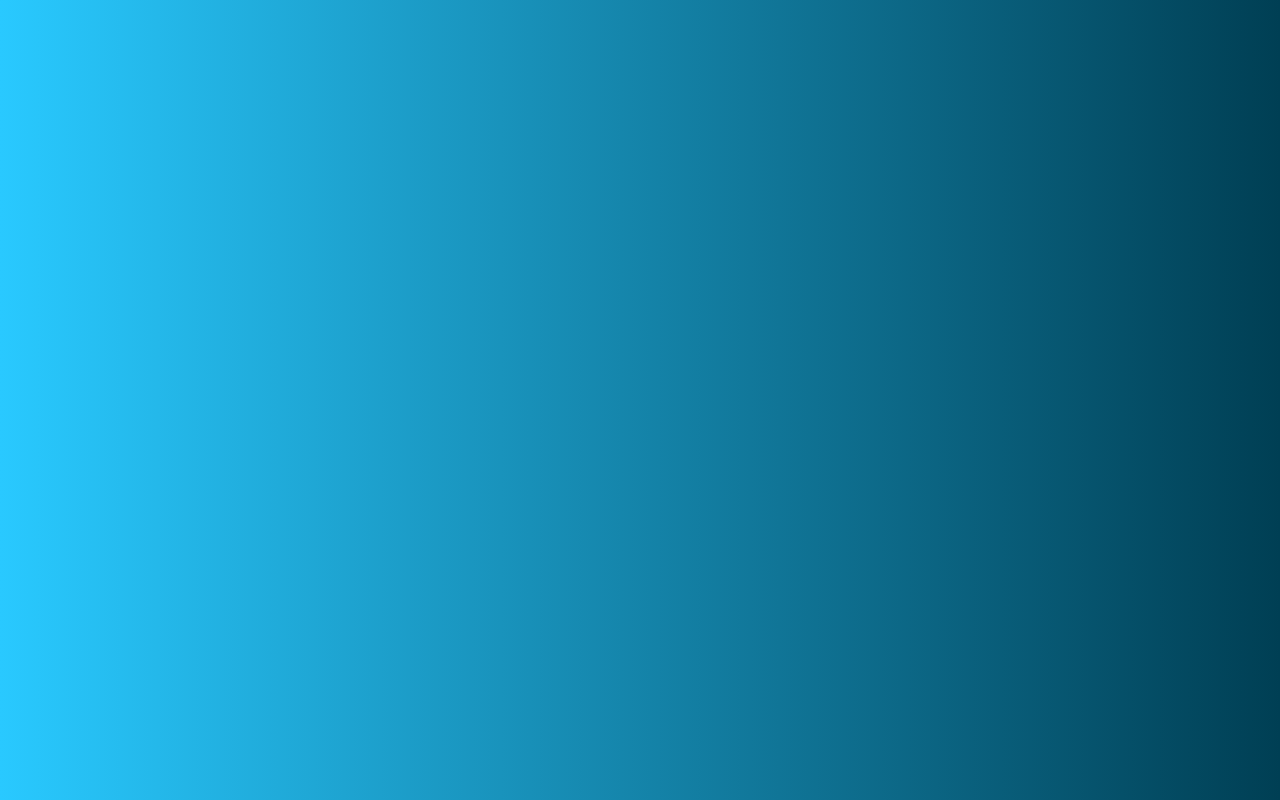
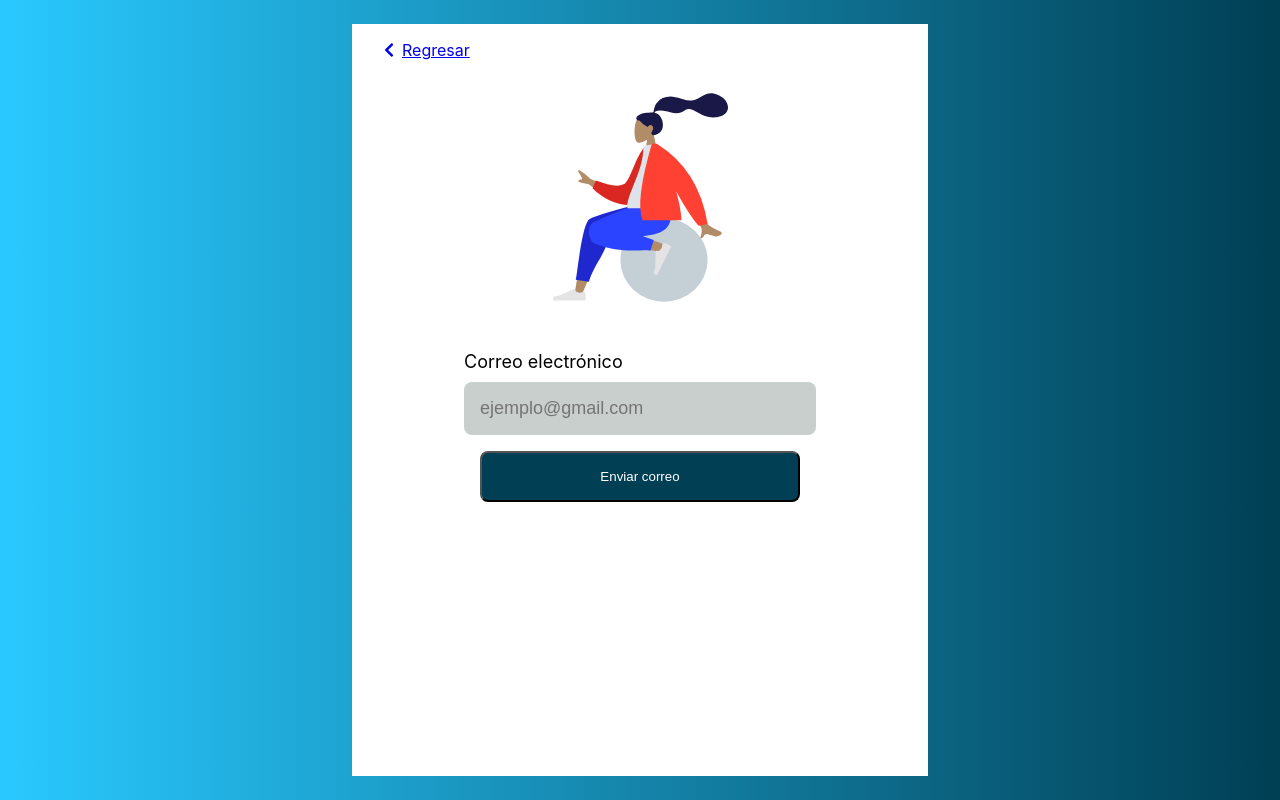
Before and after one commit to GerardCod/hl-admin, a React (Create React App) app: page /forgot_password in a window 1280 px wide. Built offline with nearby package versions, Linux system fonts and the light colour scheme.

Commit message:
[MODIFY] Design and navigation of ForgotPasswordPage finished

```diff
--- a/package.json
+++ b/package.json
@@ -3,6 +3,9 @@
   "version": "0.1.0",
   "private": true,
   "dependencies": {
+    "@fortawesome/fontawesome-svg-core": "^1.2.35",
+    "@fortawesome/free-solid-svg-icons": "^5.15.3",
+    "@fortawesome/react-fontawesome": "^0.1.14",
     "@testing-library/jest-dom": "^5.12.0",
     "@testing-library/react": "^11.2.6",
     "@testing-library/user-event": "^12.8.3",
--- a/src/App.css
+++ b/src/App.css
@@ -1,7 +1,7 @@
 :root {
   --light-gradient-color: #29C9FF;
   --dark-gradient-color: #003F54;
-  --input-background-color: #99B8C3;
+  --input-background-color: #C8CFCC;
   --link-font-color: #707070;
 }
 
@@ -67,7 +67,19 @@
   border-radius: 8px;
 }
 
+.SubmitButton:hover, .SubmitButton:focus {
+  background-color: var(--light-gradient-color);
+}
+
 .forgotPassword {
   color: var(--link-font-color);
   align-self: flex-end;
 }
+
+.Back {
+  align-self: flex-start;
+}
+
+.Back > span {
+  margin-left: 0.5rem;
+}
--- /dev/null
+++ b/src/components/ForgotPasswordForm.js
@@ -0,0 +1,37 @@
+import { FontAwesomeIcon } from '@fortawesome/react-fontawesome';
+import { faChevronLeft } from '@fortawesome/free-solid-svg-icons';
+import React, { useState } from 'react';
+import { Link } from 'react-router-dom';
+import lady from '../lady.svg';
+
+const ForgotPasswordForm = () => {
+  const [data, setData] = useState({});
+
+  const handleChange = e => {
+    setData({
+      ...data,
+      [e.target.name]: e.target.value
+    });
+  }
+
+  const handleSubmit = e => {
+    e.preventDefault();
+  }
+
+  return (
+    <form className="Form flex flex--column" onSubmit={handleSubmit}>
+      <Link to="/" className="Back">
+        <FontAwesomeIcon icon={faChevronLeft} />
+        <span>Regresar</span>
+      </Link>
+      <object data={lady} width="175" height="275" aria-label="lady"></object>
+      <p className="Textfield">
+        <label className="Textfield__Label" htmlFor="email">Correo electrónico</label>
+        <input className="Textfield__Input" type="email" name="email" id="email" onChange={handleChange} placeholder="ejemplo@gmail.com" />
+      </p>
+      <button type="submit" className="SubmitButton">Enviar correo</button>
+    </form>
+  );
+}
+
+export default ForgotPasswordForm;
--- a/src/pages/ForgotPasswordPage.js
+++ b/src/pages/ForgotPasswordPage.js
@@ -1,9 +1,10 @@
 import React from 'react';
+import ForgotPasswordForm from '../components/ForgotPasswordForm';
 
 const ForgotPasswordPage = () => {
   return (
     <div className="full-size gradient-blue flex flex--center">
-
+      <ForgotPasswordForm />
     </div>
   );
 }
```
Also changed, not shown: 1 other file (tests, documents, lock files or other folders).
